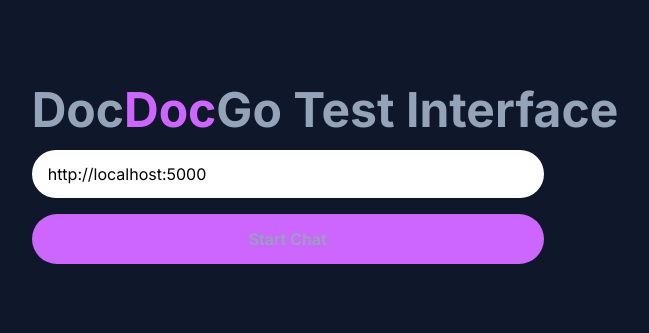
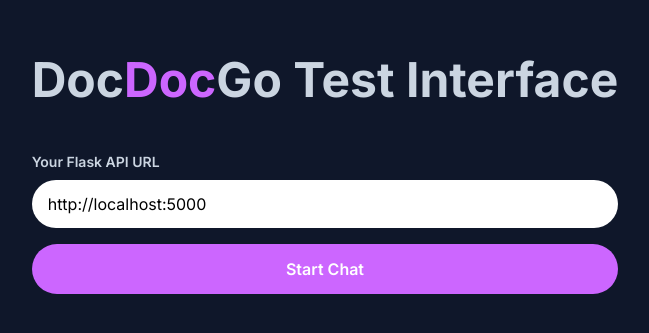
Before and after one commit to brunoluisramos/docdocgo-nextjs-basic, a Next.js app: page / in a window 1280 px wide. Shown: the part 225-558 px from the top of the page, without its empty margins (315-964 px from the left). Built offline with nearby package versions, Linux system fonts and the light colour scheme; no server answers.

Commit message:
Improve appearance of title page and chat area

```diff
--- a/package.json
+++ b/package.json
@@ -29,6 +29,7 @@
     "postcss": "^8.4.34",
     "prettier": "^3.2.5",
     "prettier-plugin-tailwindcss": "^0.5.11",
+    "tailwind-scrollbar": "^3.1.0",
     "tailwindcss": "^3.4.1",
     "typescript": "^5.4.2"
   },
--- a/src/app/page.tsx
+++ b/src/app/page.tsx
@@ -12,9 +12,8 @@
   const startChat = () => {
     setHasStartedChat(true);
   };
-
   return (
-    <main className="flex min-h-screen flex-col items-center justify-center bg-slate-900 leading-relaxed text-slate-400 antialiased selection:bg-teal-300 selection:text-teal-900">
+    <main className="flex h-screen flex-col items-center justify-center bg-slate-900 leading-relaxed text-slate-400 antialiased selection:bg-teal-300 selection:text-teal-900 p-4 md:p-8 ">
       {!hasStartedChat ? (
         <TitlePage
           startChat={startChat}
--- a/src/components/ChatInterface.tsx
+++ b/src/components/ChatInterface.tsx
@@ -8,16 +8,21 @@
   apiUrl: string;
 }
 
-const ChatInterface= ({ apiUrl }: ChatInterfaceProps) => {
+const ChatInterface = ({ apiUrl }: ChatInterfaceProps) => {
   const [message, setMessage] = useState<string>("");
   const [chatHistory, setChatHistory] = useState<Message[]>([]);
+  const [isLoading, setIsLoading] = useState<boolean>(false);
+  const [error, setError] = useState<string | null>(null);
 
   const sendMessage = async () => {
     const newMessage: Message = { role: "user", content: message };
+    setIsLoading(true);
+    setError(null);
     setChatHistory((prev) => [...prev, newMessage]);
-    setMessage(""); // Clear input field
+    setMessage(""); // clear input field
 
     try {
+      throw new Error("Not implemented");
       const response = await fetch(`${apiUrl}/chat`, {
         method: "POST",
         headers: { "Content-Type": "application/json" },
@@ -35,38 +40,48 @@
       ]);
     } catch (error) {
       console.error("Error sending message:", error);
+      const msg = error instanceof Error ? error.message : `${error}`;
+      setError(`Error sending message:\n\`\`\`\n${msg}\n\`\`\``);
     }
+    setIsLoading(false);
   };
 
   return (
-<div className="flex w-full max-w-4xl flex-col items-center justify-center gap-4">
-  <div className="chatBox mt-4 h-64 w-full overflow-y-auto rounded-lg  p-4">
+    <div className="flex h-full w-full max-w-4xl flex-col items-center justify-center gap-4">
+      <div className="chatBox scrollbar-thumb-rounded-full flex h-full w-full flex-col justify-end overflow-y-auto overflow-x-hidden rounded-lg px-4 scrollbar scrollbar-track-transparent scrollbar-thumb-slate-700 ">
         {chatHistory.map((chat, index) => (
           <div
             key={index}
             className={`mb-2 ${chat.role === "user" ? "text-right" : "text-left"}`}
           >
             <span className="mr-2 font-bold">
-              {chat.role === "user" ? "You:" : "Bot:"}
+              {chat.role === "user" ? "You:" : "DDG:"}
             </span>
             <ReactMarkdown>{chat.content}</ReactMarkdown>
           </div>
         ))}
+        {error && (
+          <div className="text-red-500 bg-red-100 p-2 rounded-lg">
+            <ReactMarkdown>{error}</ReactMarkdown>
+          </div>
+        )}
       </div>
       <div className="mt-4 flex w-full">
         <input
           type="text"
           placeholder="Type your message here..."
-          className="w-full rounded-lg px-4 py-2 bg-teal-800"
+          className="w-full rounded-lg bg-slate-800 px-4 py-2"
           value={message}
           onChange={(e) => setMessage(e.target.value)}
-          onKeyPress={(e) => e.key === "Enter" && sendMessage()}
+          disabled={isLoading}
+          onKeyPress={(e) => e.key === "Enter" && !isLoading && sendMessage()}
         />
         <button
           className="ml-2 rounded-full bg-white/10 px-10 py-3 font-semibold transition hover:bg-white/20"
           onClick={sendMessage}
+          disabled={isLoading}
         >
-          Send
+          {isLoading ? "Sending..." : "Send"}
         </button>
       </div>
     </div>
--- a/src/components/TitlePage.tsx
+++ b/src/components/TitlePage.tsx
@@ -8,21 +8,23 @@
 
 const TitlePage = ({ apiUrl, setApiUrl, startChat }: TitlePageProps) => {
   return (
-    <div className="text-center">
-      <h1 className="mb-4 text-4xl font-bold sm:text-5xl">
+    <div className="max-w-2xl text-center">
+      <h1 className="mb-12 text-4xl font-bold text-slate-300 sm:text-5xl">
         Doc<span className="text-[hsl(280,100%,70%)]">Doc</span>Go Test
         Interface
       </h1>
-      <div className="w-full max-w-lg">
+      <div className="w-full">
+        <div className="mb-2 text-left text-sm font-semibold text-slate-300">
+          Your Flask API URL
+        </div>
         <input
           type="text"
-          placeholder="Enter Flask API URL"
           className="mb-4 h-12 w-full rounded-full px-4 py-2 text-black"
           value={apiUrl}
           onChange={(e) => setApiUrl(e.target.value.trim())}
         />
         <button
-          className="w-full rounded-full bg-[hsl(280,100%,70%)] px-10 py-3 font-semibold transition hover:bg-[hsl(280,90%,60%)]"
+          className="w-full rounded-full bg-[hsl(280,100%,70%)] px-10 py-3 font-semibold text-white transition hover:bg-[hsl(280,90%,60%)]"
           onClick={startChat}
         >
           Start Chat
--- a/tailwind.config.ts
+++ b/tailwind.config.ts
@@ -10,5 +10,7 @@
       },
     },
   },
-  plugins: [],
+  plugins: [
+    require("tailwind-scrollbar"),
+  ],
 } satisfies Config;
```
Also changed, not shown: 1 other file (tests, documents, lock files or other folders).
